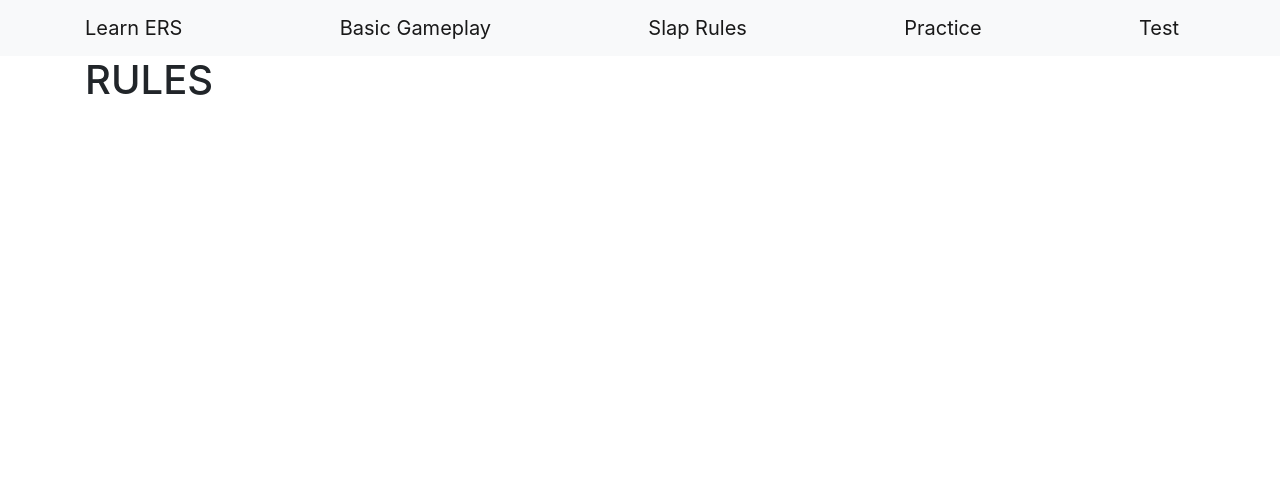
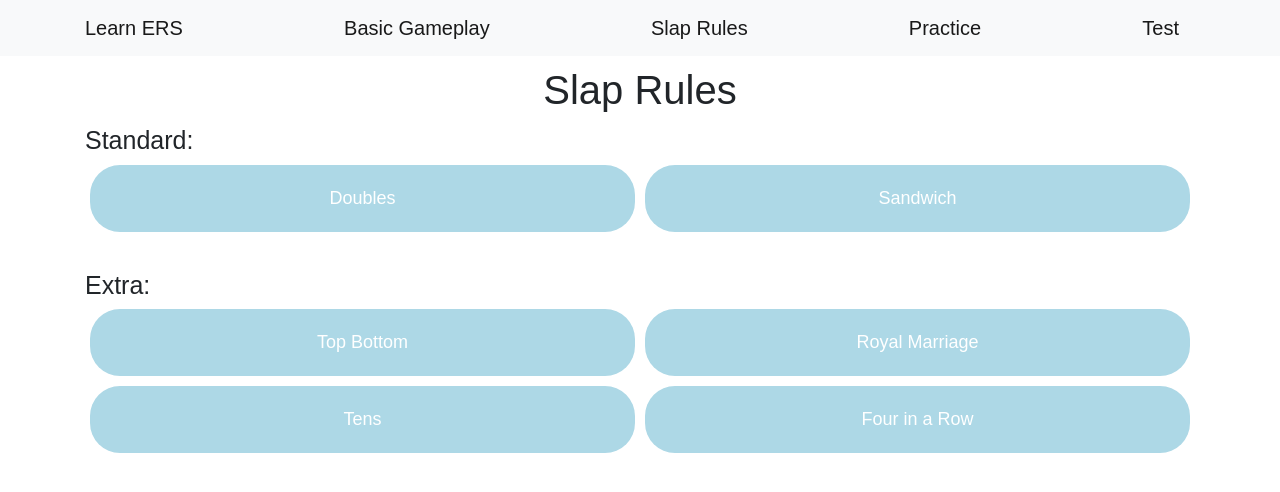
Before and after one commit to mayasrikm/coms4170final, a Flask app: page /rules in a window 1280 px wide. Shown: the top 492 px of the page. Run offline with Flask 3, Linux system fonts and the light colour scheme; some libraries are stand-ins or nearby versions.

Commit message:
skeleton for slap rules

```diff
--- a/app.py
+++ b/app.py
@@ -22,5 +22,31 @@ def rules():
 @app.route('/test')
 def test():
     return render_template('test.html')
+
+
+@app.route('/standard-doubles')
+def standard_doubles():
+    return render_template('rules/standard_doubles.html')
+
+@app.route('/standard-sandwich')
+def standard_sandwich():
+    return render_template('rules/standard_sandwich.html')
+
+@app.route('/extra-top')
+def extra_top():
+    return render_template('rules/extra_top.html')
+
+@app.route('/extra-royal')
+def extra_royal():
+    return render_template('rules/extra_royal.html')
+
+@app.route('/extra-tens')
+def extra_tens():
+    return render_template('rules/extra_tens.html')
+
+@app.route('/extra-four')
+def extra_four():
+    return render_template('rules/extra_four.html')
+
 if __name__ == '__main__':
     app.run(debug=True)
--- a/static/main.css
+++ b/static/main.css
@@ -83,3 +83,45 @@
   from {opacity: .4}
   to {opacity: 1}
 }
+
+body {
+    font-family: Arial, sans-serif;
+    text-align: center;
+  }
+
+  .button-group {
+    margin-bottom: 30px;
+  }
+
+  .button {
+    display: inline-block;
+    padding: 20px 40px;
+    font-size: 18px;
+    background-color: lightblue;
+    color: #fff;
+    border: none;
+    border-radius: 30px;
+    cursor: pointer;
+    margin: 10px;
+    text-decoration: none;
+    transition: background-color 0.3s ease;
+  }
+
+  .button:hover {
+    background-color: lightblue;
+  }
+
+  .button-group {
+    display: flex;
+    justify-content: center;
+    flex-wrap: wrap;
+  }
+
+  .button-group .button {
+    flex: 1 1 45%;
+    margin: 5px;
+  }
+  .rules_subtitle{
+    font-size: 25px;
+    text-align:left;
+  }
--- a/templates/rules.html
+++ b/templates/rules.html
@@ -2,5 +2,38 @@
 
 {% block content %}
 
-<h1>RULES</h1>
+<!DOCTYPE html>
+<html lang="en">
+<head>
+<meta charset="UTF-8">
+<meta name="viewport" content="width=device-width, initial-scale=1.0">
+<title>Application Navigation</title>
+
+</head>
+<body>
+
+<h1 class="gameplaytitle">Slap Rules</h1>
+
+<div class="rules_subtitle">Standard:</div>
+<div class="button-group">
+  <a href="/standard-doubles" class="button">Doubles</a>
+
+  <a href="/standard-sandwich" class="button">Sandwich</a>
+</div>
+
+<div class="rules_subtitle">Extra:</div>
+<div class="button-group">
+  <a href="/extra-top" class="button">Top Bottom</a>
+
+  <a href="/extra-royal" class="button">Royal Marriage</a>
+
+  <a href="/extra-tens" class="button">Tens</a>
+
+  <a href="/extra-four" class="button">Four in a Row</a>
+</div>
+
+</body>
+</html>
+
+
 {% endblock %}
--- /dev/null
+++ b/templates/rules/extra_four.html
@@ -0,0 +1,6 @@
+{% extends "layout.html" %}
+
+{% block content %}
+
+<h1>PRACTICE</h1>
+{% endblock %}
--- /dev/null
+++ b/templates/rules/extra_royal.html
@@ -0,0 +1,6 @@
+{% extends "layout.html" %}
+
+{% block content %}
+
+<h1>PRACTICE</h1>
+{% endblock %}
--- /dev/null
+++ b/templates/rules/extra_tens.html
@@ -0,0 +1,6 @@
+{% extends "layout.html" %}
+
+{% block content %}
+
+<h1>PRACTICE</h1>
+{% endblock %}
--- /dev/null
+++ b/templates/rules/extra_top.html
@@ -0,0 +1,6 @@
+{% extends "layout.html" %}
+
+{% block content %}
+
+<h1>PRACTICE</h1>
+{% endblock %}
--- /dev/null
+++ b/templates/rules/standard_doubles.html
@@ -0,0 +1,6 @@
+{% extends "layout.html" %}
+
+{% block content %}
+
+<h1>Doubles</h1>
+{% endblock %}
--- /dev/null
+++ b/templates/rules/standard_sandwich.html
@@ -0,0 +1,6 @@
+{% extends "layout.html" %}
+
+{% block content %}
+
+<h1>PRACTICE</h1>
+{% endblock %}
```
